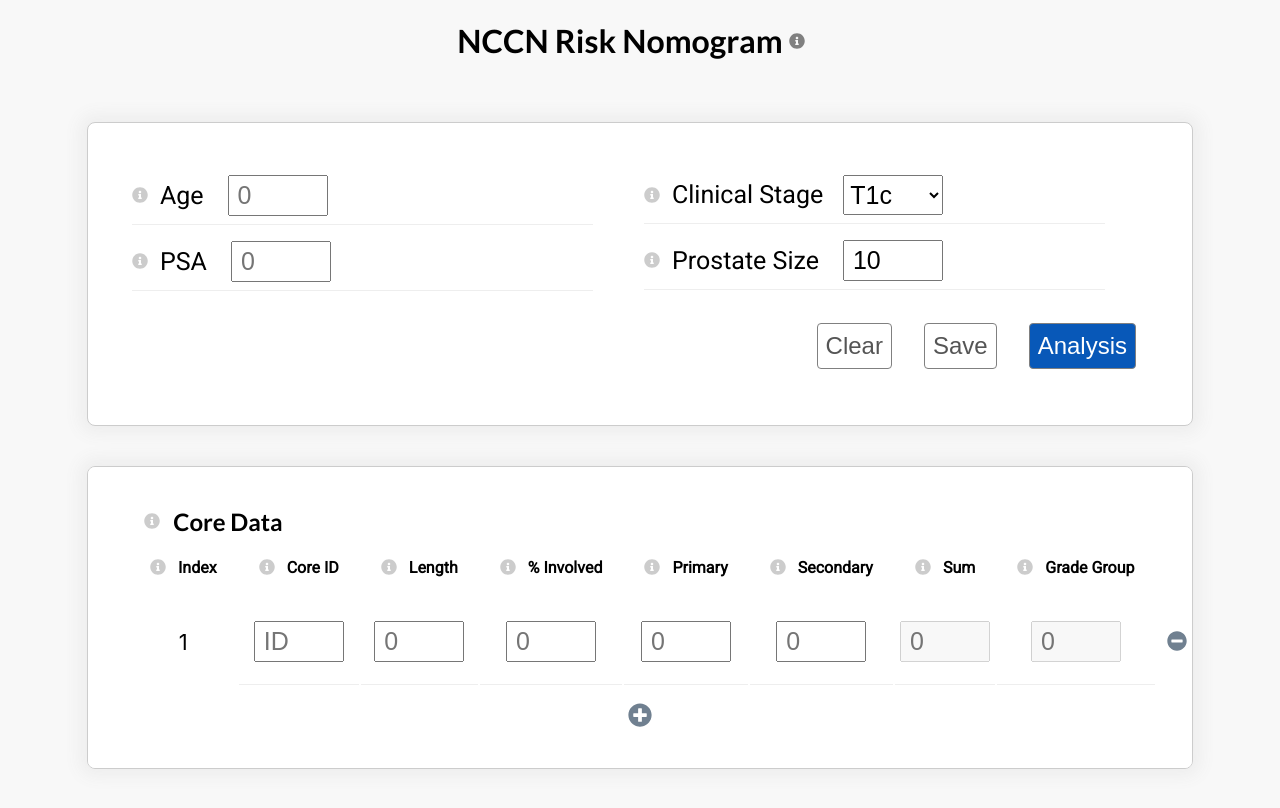
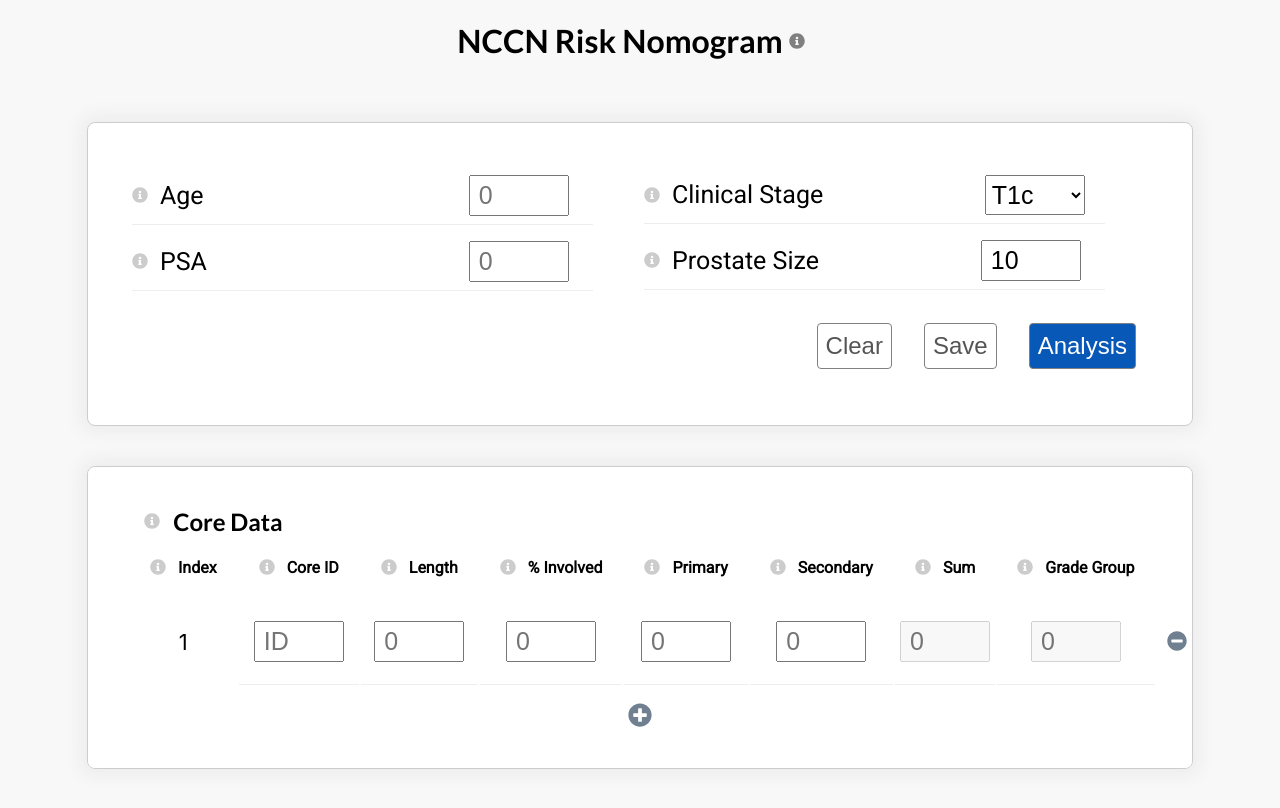
Before and after one commit to vidman22/nccn-risk-calculator, a React (Create React App) app: page / in a window 1280 px wide. Built offline with nearby package versions, Linux system fonts and the light colour scheme; what @react-pdf/renderer would draw is missing.

Commit message:
lint fix

```diff
--- a/src/components/AnalysisModal/AnalysisModal.tsx
+++ b/src/components/AnalysisModal/AnalysisModal.tsx
@@ -45,7 +45,7 @@
 
             return window.location.origin + '/?' + pattern;
 
-        }, [cores])
+        }, [cores, form])
 
     useEffect(() => {
         setLink(generateUrl());
--- a/src/containers/AppForm/AppForm.css
+++ b/src/containers/AppForm/AppForm.css
@@ -35,7 +35,7 @@
     width: 45%;
     display: flex;
     flex-direction: row;
-    justify-content: flex-start;
+    justify-content: space-between;
     align-items: center;
     margin: 4px 4px;
     padding: 8px 0px;
--- a/src/containers/AppForm/AppForm.tsx
+++ b/src/containers/AppForm/AppForm.tsx
@@ -243,7 +243,6 @@
                 tmpObj = {};
             }
         });
-        console.log("newForm", newForm);
         setForm(newForm);
         setCores(splitArray);
         // eslint-disable-next-line
```
Also changed, not shown: src/components/Analysis.tsx (line endings or trailing spaces).
